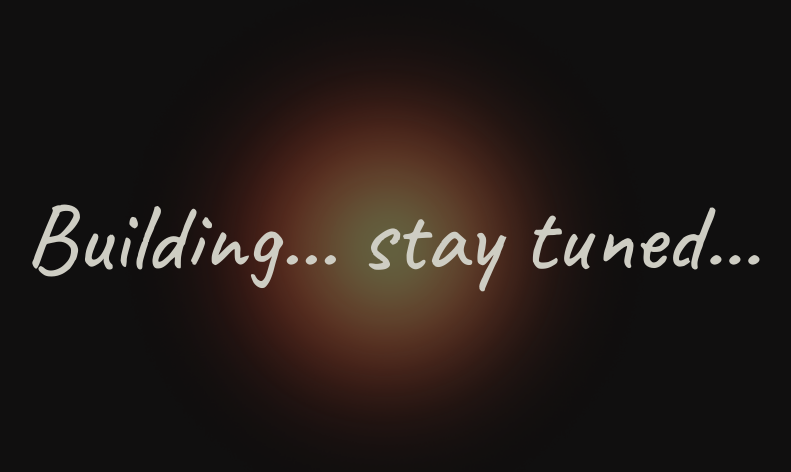
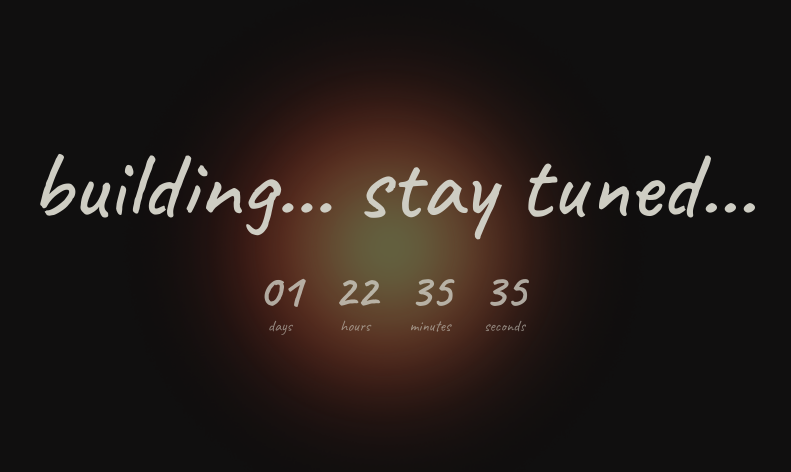
Before and after one commit to racheltomasetti/my-digital-garden, a Next.js app: page / in a window 1280 px wide. Shown: the part 162-634 px from the top of the page, without its empty margins (248-1039 px from the left). Built offline with nearby package versions, Linux system fonts and the light colour scheme.

Commit message:
let the games begin

```diff
--- a/src/app/layout.tsx
+++ b/src/app/layout.tsx
@@ -8,8 +8,8 @@ const caveat = Caveat({
 });
 
 export const metadata: Metadata = {
-  title: "Create Next App",
-  description: "Generated by create next app",
+  title: "pardon the construction...",
+  description: "Ray's digital garden",
 };
 
 export default function RootLayout({
@@ -19,9 +19,7 @@ export default function RootLayout({
 }>) {
   return (
     <html lang="en">
-      <body className={`${caveat.className} antialiased`}>
-        {children}
-      </body>
+      <body className={`${caveat.className} antialiased`}>{children}</body>
     </html>
   );
 }
--- a/src/app/page.tsx
+++ b/src/app/page.tsx
@@ -2,9 +2,39 @@
 
 import { motion } from "framer-motion";
 import Image from "next/image";
+import { useEffect, useState } from "react";
 
 export default function Home() {
-  const text = "Building... stay tuned...";
+  const text = "building... stay tuned...";
+  const [timeLeft, setTimeLeft] = useState({ days: 0, hours: 0, minutes: 0, seconds: 0 });
+
+  useEffect(() => {
+    const calculateTimeLeft = () => {
+      const now = new Date();
+      const targetDate = new Date(now);
+
+      // Get next Monday at midnight
+      const daysUntilMonday = (1 - now.getDay() + 7) % 7 || 7;
+      targetDate.setDate(now.getDate() + daysUntilMonday);
+      targetDate.setHours(0, 0, 0, 0);
+
+      const difference = targetDate.getTime() - now.getTime();
+
+      if (difference > 0) {
+        setTimeLeft({
+          days: Math.floor(difference / (1000 * 60 * 60 * 24)),
+          hours: Math.floor((difference / (1000 * 60 * 60)) % 24),
+          minutes: Math.floor((difference / 1000 / 60) % 60),
+          seconds: Math.floor((difference / 1000) % 60),
+        });
+      }
+    };
+
+    calculateTimeLeft();
+    const timer = setInterval(calculateTimeLeft, 1000);
+
+    return () => clearInterval(timer);
+  }, []);
 
   const container = {
     hidden: { opacity: 0 },
@@ -41,8 +71,9 @@ export default function Home() {
         />
       </motion.div>
 
+      <div className="flex flex-col items-center gap-8 relative z-10">
         <motion.h1
-        className="text-6xl md:text-8xl font-medium opacity-80 relative z-10"
+          className="text-6xl md:text-8xl font-medium opacity-80"
           style={{ color: "rgb(206, 205, 195)" }}
           variants={container}
           initial="hidden"
@@ -54,6 +85,47 @@ export default function Home() {
             </motion.span>
           ))}
         </motion.h1>
+
+        <motion.div
+          className="flex gap-6 md:gap-8 text-center"
+          initial={{ opacity: 0, y: 20 }}
+          animate={{ opacity: 1, y: 0 }}
+          transition={{ delay: 2, duration: 0.8 }}
+        >
+          <div className="flex flex-col">
+            <span className="text-4xl md:text-5xl font-bold opacity-80" style={{ color: "rgb(206, 205, 195)" }}>
+              {String(timeLeft.days).padStart(2, '0')}
+            </span>
+            <span className="text-sm md:text-base opacity-60" style={{ color: "rgb(206, 205, 195)" }}>
+              days
+            </span>
+          </div>
+          <div className="flex flex-col">
+            <span className="text-4xl md:text-5xl font-bold opacity-80" style={{ color: "rgb(206, 205, 195)" }}>
+              {String(timeLeft.hours).padStart(2, '0')}
+            </span>
+            <span className="text-sm md:text-base opacity-60" style={{ color: "rgb(206, 205, 195)" }}>
+              hours
+            </span>
+          </div>
+          <div className="flex flex-col">
+            <span className="text-4xl md:text-5xl font-bold opacity-80" style={{ color: "rgb(206, 205, 195)" }}>
+              {String(timeLeft.minutes).padStart(2, '0')}
+            </span>
+            <span className="text-sm md:text-base opacity-60" style={{ color: "rgb(206, 205, 195)" }}>
+              minutes
+            </span>
+          </div>
+          <div className="flex flex-col">
+            <span className="text-4xl md:text-5xl font-bold opacity-80" style={{ color: "rgb(206, 205, 195)" }}>
+              {String(timeLeft.seconds).padStart(2, '0')}
+            </span>
+            <span className="text-sm md:text-base opacity-60" style={{ color: "rgb(206, 205, 195)" }}>
+              seconds
+            </span>
+          </div>
+        </motion.div>
+      </div>
     </div>
   );
 }
```
Lines whose indentation alone changed are shown as unchanged.
